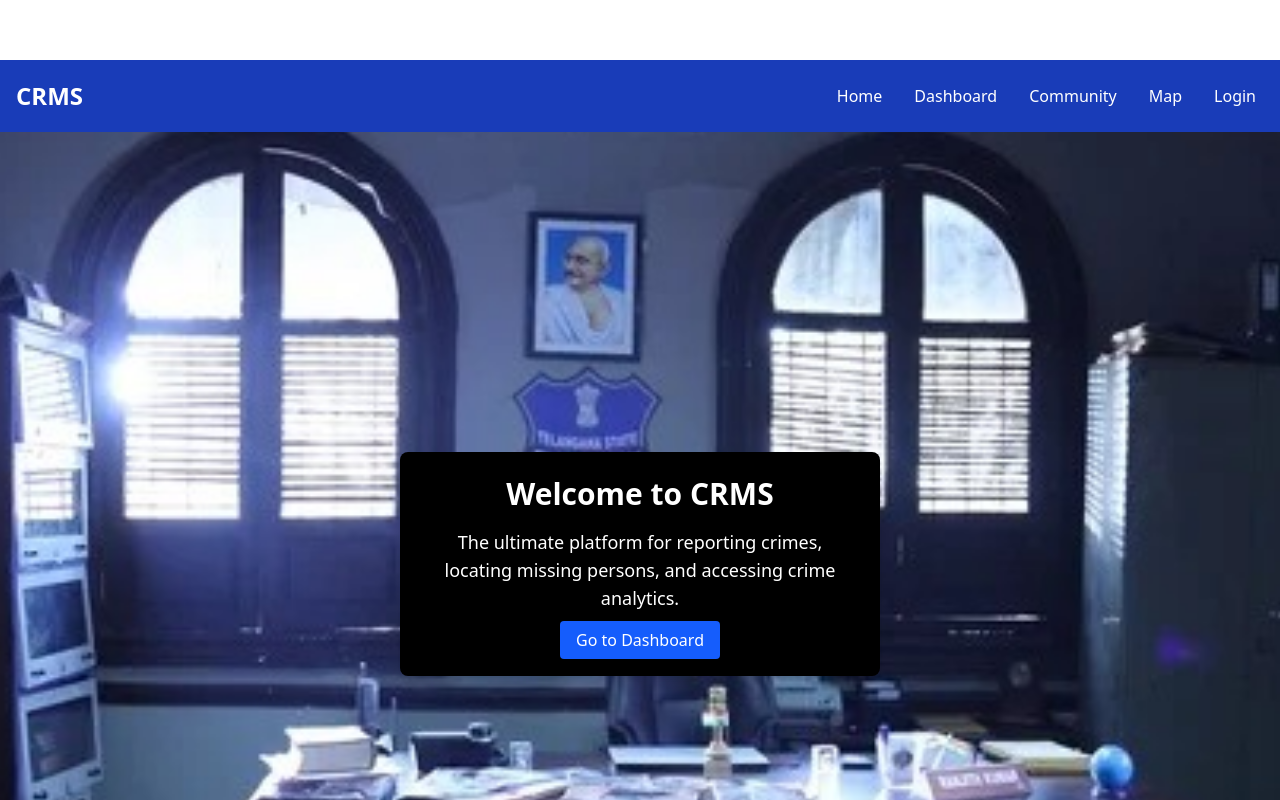
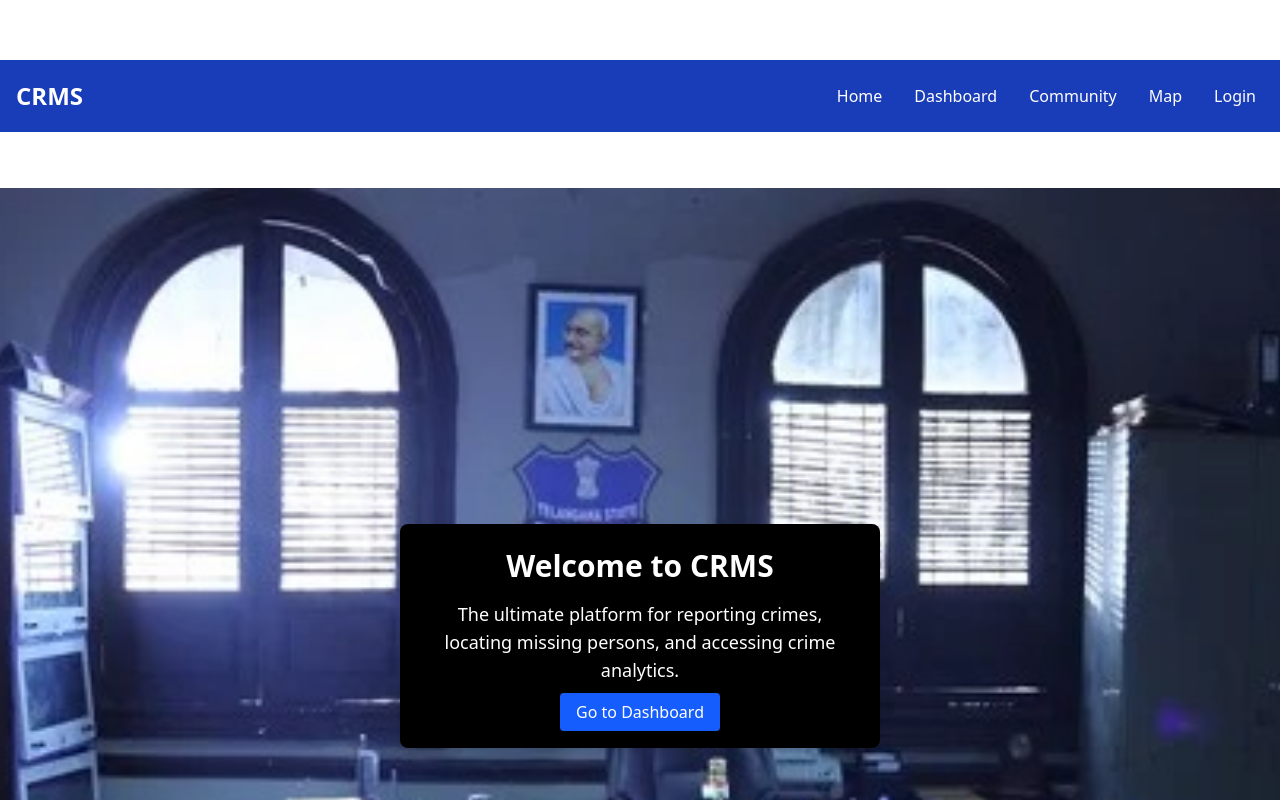
Before and after one commit to saadii007/Modern-Crime-Report-System, a React (Vite) app: page / in a window 1280 px wide. Shown: the top 800 px of the page. Built offline with nearby package versions, Linux system fonts and the light colour scheme.

Commit message:
Update App.jsx

```diff
--- a/src/App.jsx
+++ b/src/App.jsx
@@ -19,7 +19,7 @@ function App() {
     <Router>
       <div className="flex flex-col min-h-screen">
         <Navbar />
-        <main className="flex-grow overflow-x-hidden">
+        <main className="flex-grow overflow-x-hidden mt-[72px]"> {/* Adjusted for navbar height */}
           <Routes>
             <Route path="/" element={<Home />} />
             <Route path="/login" element={<Login />} />
```
